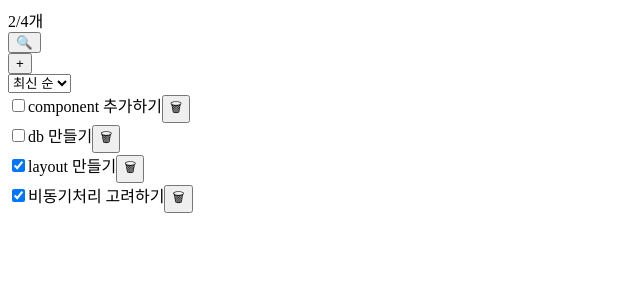
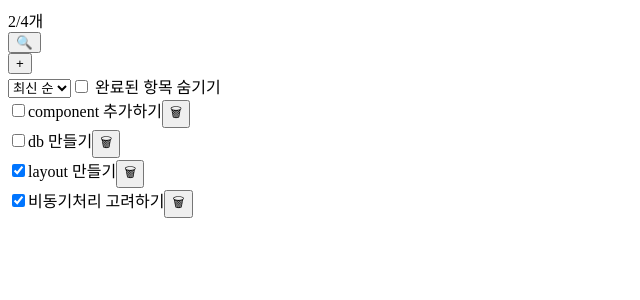
Before and after one commit to Keeper991/todolist-context_api-prac, a React (Create React App) app: page / in a window 1280 px wide. Shown: the top 300 px of the page, without its empty margins (0-640 px from the left). Built offline with nearby package versions, Linux system fonts and the light colour scheme.

Commit message:
feat: TodoFilter 추가

```diff
--- a/src/App.js
+++ b/src/App.js
@@ -1,4 +1,5 @@
 import TodoCreate from "./components/TodoCreate";
+import TodoFilter from "./components/TodoFilter";
 import TodoHeader from "./components/TodoHeader";
 import TodoList from "./components/TodoList";
 import TodoSearch from "./components/TodoSearch";
@@ -14,6 +15,7 @@ function App() {
         <TodoSearch />
         <TodoCreate />
         <TodoSort />
+        <TodoFilter />
         <TodoList />
       </TodoTemplate>
     </TodoProvider>
--- /dev/null
+++ b/src/components/TodoFilter.js
@@ -0,0 +1,14 @@
+import React from "react";
+import { useTodoSetFilter } from "../shared/TodoContext";
+
+const TodoFilter = () => {
+  const setFilter = useTodoSetFilter();
+  const onToggle = () => setFilter((filter) => !filter);
+  return (
+    <label>
+      <input type="checkbox" onChange={onToggle} /> 완료된 항목 숨기기
+    </label>
+  );
+};
+
+export default TodoFilter;
```
